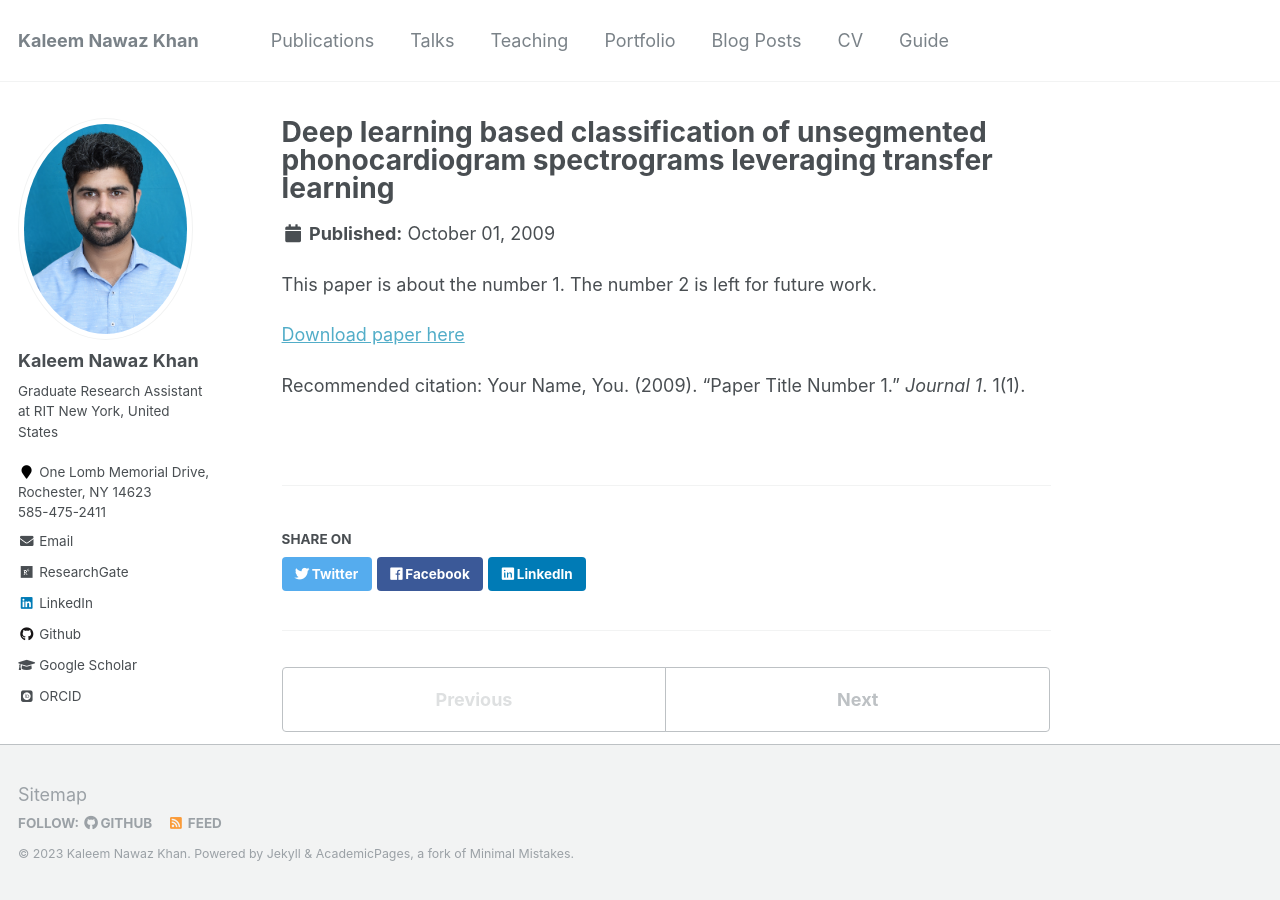
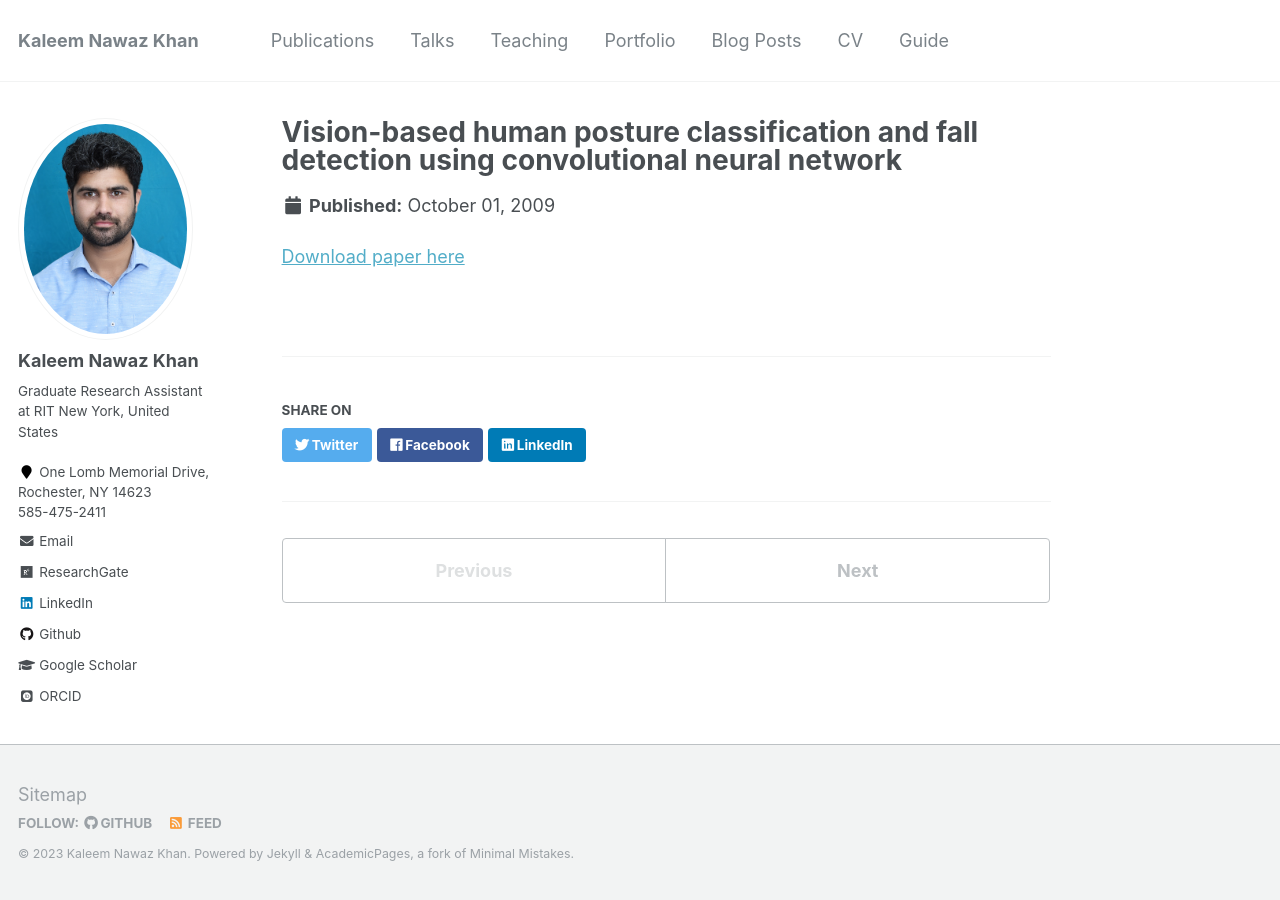
Before and after one commit to KaleemNwzKhan/KaleemNwzKhan.github.io, a Jekyll site: the page built from _publications/2009-10-01-paper-title-number-1.md, in a window 1280 px wide. Built offline with Jekyll 4.4.1, drawn with Linux system fonts in a browser that asks for light colours; some web fonts are replaced.

Commit message:
Index Page changes

```diff
--- a/_publications/2009-10-01-paper-title-number-1.md
+++ b/_publications/2009-10-01-paper-title-number-1.md
@@ -1,15 +1,11 @@
 ---
-title: "Deep learning based classification of unsegmented phonocardiogram spectrograms leveraging transfer learning"
+title: "Vision-based human posture classification and fall detection using convolutional neural network"
 collection: publications
 #permalink: /publication/2009-10-01-paper-title-number-1
 #excerpt: 'This paper is about the number 1. The number 2 is left for future work.'
 #date: 2009-10-01
 #venue: 'Journal 1'
-paperurl: 'https://doi.org/10.1088/1361-6579/ac1d59'
+paperurl: 'https://doi.org/10.1109/ICAI52203.2021.9445263'
 #citation: 'Your Name, You. (2009). &quot;Paper Title Number 1.&quot; <i>Journal 1</i>. 1(1).'
 ---
-This paper is about the number 1. The number 2 is left for future work.
-
-[Download paper here]()
-
-Recommended citation: Your Name, You. (2009). "Paper Title Number 1." <i>Journal 1</i>. 1(1).
+[Download paper here](https://doi.org/10.1109/ICAI52203.2021.9445263)
```
